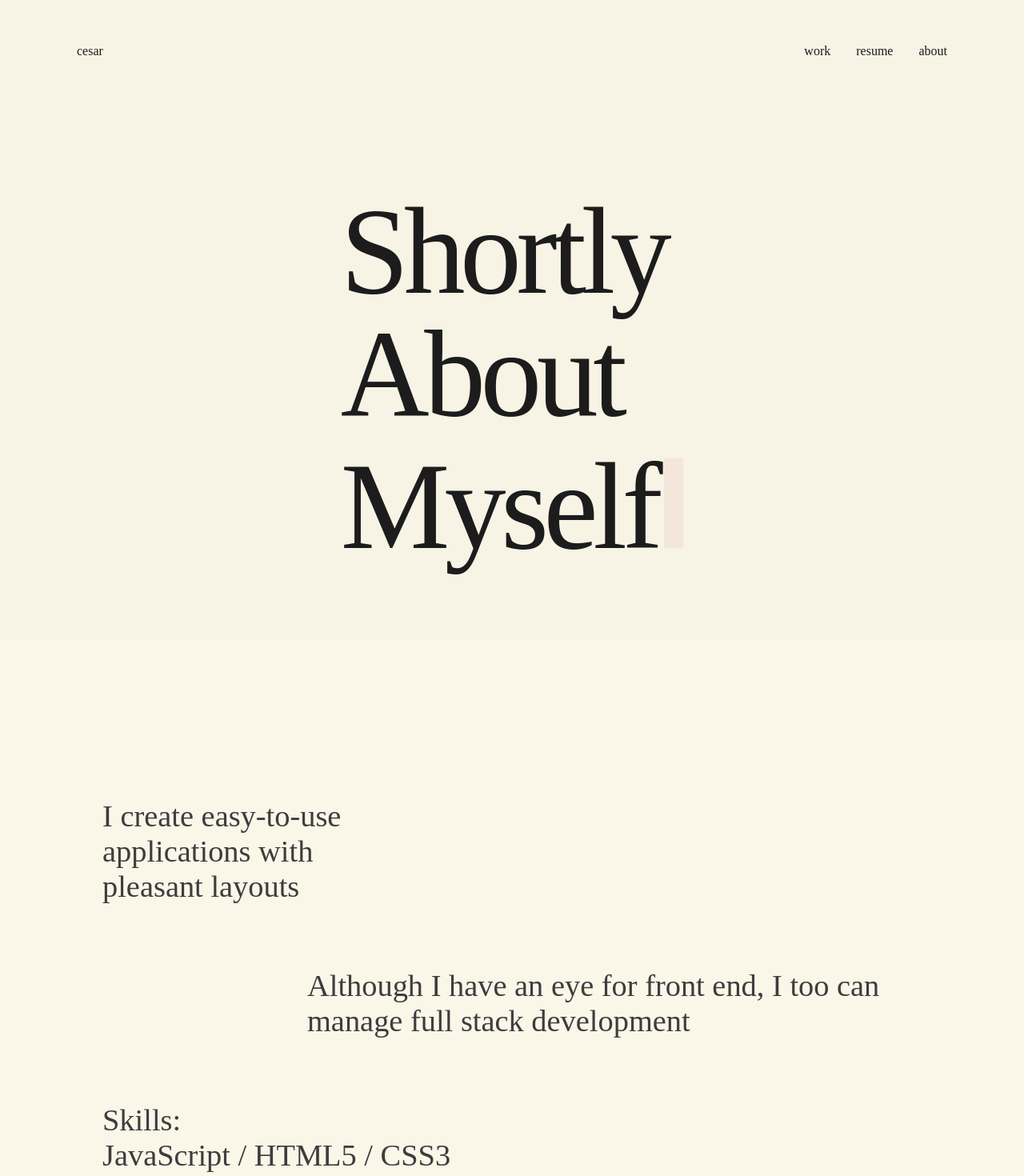
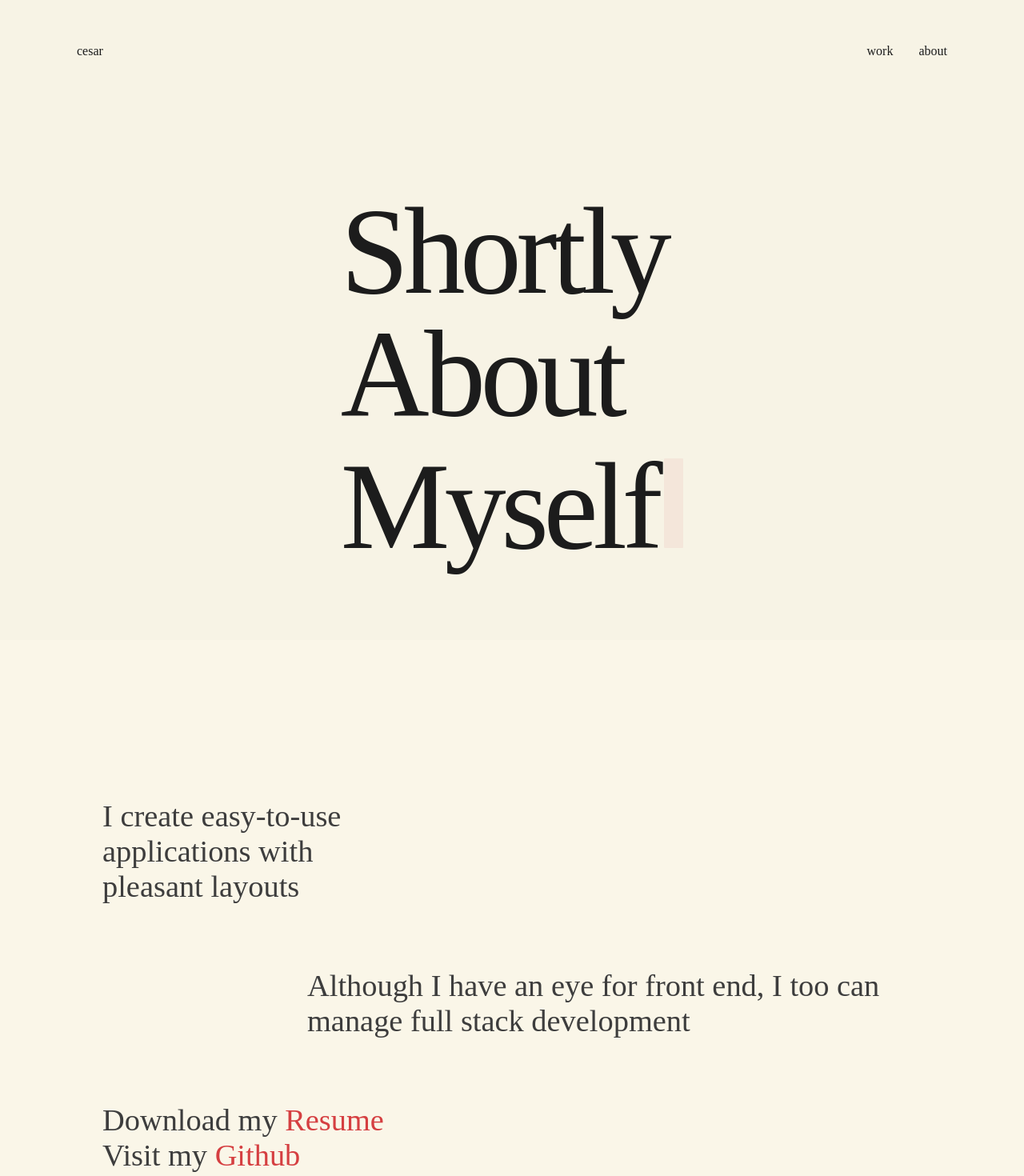
Before and after one commit to cesarovj/Portfolio-, a React (Create React App) app: page /about in a window 1280 px wide. Shown: the top 1470 px of the page at 80% size. Built offline with nearby package versions, Linux system fonts and the light colour scheme; a web font is replaced by a local one.

Commit message:
removed resume page and added links on about page

```diff
--- a/src/App.js
+++ b/src/App.js
@@ -80,7 +80,7 @@ function App() {
                     <Routes>
                         <Route exact path="/" element={<Home />} />
                         <Route exact path="/work" element={<Work />} />
-                        <Route exact path="/resume" element={<Resume />} />
+                        {/* <Route exact path="/resume" element={<Resume />} /> */}
                         <Route exact path="/about" element={<About />} />
                     </Routes>
                 </div>
--- a/src/components/About/About.css
+++ b/src/components/About/About.css
@@ -6,6 +6,11 @@
     justify-content: space-between;
     flex-direction: column;
     margin-bottom: 5rem;
+}
+
+.anchor-text {
+ color: #d53f41;
+ text-decoration: none;
 }
 
 .about-page {
--- a/src/components/About/About.jsx
+++ b/src/components/About/About.jsx
@@ -1,6 +1,7 @@
 import Navbar from '../Navbar/Navbar';
 import './About.css';
 import Dog from '../../assets/oso.png';
+import resumePdf from '../../assets/my_resume.pdf';
 
 const About = () => {
     return (
@@ -12,7 +13,8 @@ const About = () => {
                         <p className="about-text">Shortly</p>
                         <p className="about-text">About</p>
                         <p className="about-text myself">
-                            Myself<span className="cursor"></span>
+                            Myself
+              <span className="cursor"></span>
                         </p>
                     </div>
                 </div>
@@ -27,10 +29,21 @@ const About = () => {
                 </div>
 
                 <div className="container-text text3">
-                    Skills: <br />
-                    JavaScript / HTML5 / CSS3 <br />
-                    React / TypeScript / Node.js / Express <br /> MongoDB / Git
-                    / Agile
+                    Download my
+                    <a className='anchor-text' download href={resumePdf}>
+                      {" "}  Resume
+                    </a>
+              <br />
+                       Visit my
+                    <a target={"_blank"} className='anchor-text' href='https://github.com/cesarovj'>
+                       {" "}  Github
+                    </a>
+                  <br />
+                       Visit my
+                    <a target={"_blank"} className='anchor-text' href='https://www.linkedin.com/in/cesarvillalvir/'>
+                      {" "}   LinkedIn
+                    </a>
+
                 </div>
 
                 <div className="about2">
--- a/src/components/Home/Home.jsx
+++ b/src/components/Home/Home.jsx
@@ -13,7 +13,8 @@ const Home = () => {
                 </div>
                 <div className="header-role">
                     <p className="my-role">
-                        Front End Developer<span className="cursor"></span>
+                        Front End Developer
+            <span className="cursor"></span>
                     </p>
                 </div>
             </div>
--- a/src/components/Navbar/Navbar.jsx
+++ b/src/components/Navbar/Navbar.jsx
@@ -8,11 +8,11 @@ const Navbar = () => {
     const navTimeline = gsap.timeline();
     let nameLink = useRef(null);
     let li1 = useRef(null);
-    let li2 = useRef(null);
+  /*   let li2 = useRef(null); */
     let li3 = useRef(null);
 
     useEffect(() => {
-        navTimeline.from([nameLink, li1, li2, li3], {
+        navTimeline.from([nameLink, li1, li3], {
             opacity: 0,
             duration: 1,
             delay: 0.2,
@@ -42,11 +42,11 @@ const Navbar = () => {
                             work
                         </Link>
                     </li>
-                    <li ref={(el) => (li2 = el)}>
-                        <Link to='/resume' className='li'>
-                            resume
-                        </Link>
-                    </li>
+                    {/* <li ref={(el) => (li2 = el)}> */}
+                    {/*     <Link to='/resume' className='li'> */}
+                    {/*         resume */}
+                    {/*     </Link> */}
+                    {/* </li> */}
                     <li ref={(el) => (li3 = el)}>
                         <Link to='/about' className='li'>
                             about
--- a/src/components/Resume/Resume.jsx
+++ b/src/components/Resume/Resume.jsx
@@ -11,7 +11,8 @@ const Resume = () => {
             <div className="my-resume">
                 <p className="resume-text">My</p>
                 <p className="resume-text resume-text2">
-                    Resume<span className="cursor resume-cursor"></span>
+                    Resume
+          <span className="cursor resume-cursor"></span>
                 </p>
             </div>
 
--- a/src/components/Work/Work.jsx
+++ b/src/components/Work/Work.jsx
@@ -6,7 +6,6 @@ import pokeSearch from '../../assets/pokesearch.png';
 import vault from '../../assets/vaultSite.png';
 import prism from '../../assets/prismSite.png';
 import snakeGS from '../../assets/snakeGS.png';
-import busyBoard from '../../assets/Screenshot from 2022-03-24 13-10-20.png';
 
 const Work = () => {
     return (
@@ -15,14 +14,11 @@ const Work = () => {
             <div className="work">
                 <div className="my-work">
                     <p className="work-text">
-                        My Work<span className="cursor"></span>
+                        My Work
+            <span className="cursor"></span>
                     </p>
                 </div>
-                <button className="btn work-btn">
-                    <a href="https://github.com/cesarovj" target="_blank">
-                        Check out my GitHub
-                    </a>
-                </button>
+
                 <div className="work-container">
                     <div className="work-items">
                         <div className="work-item">
```
